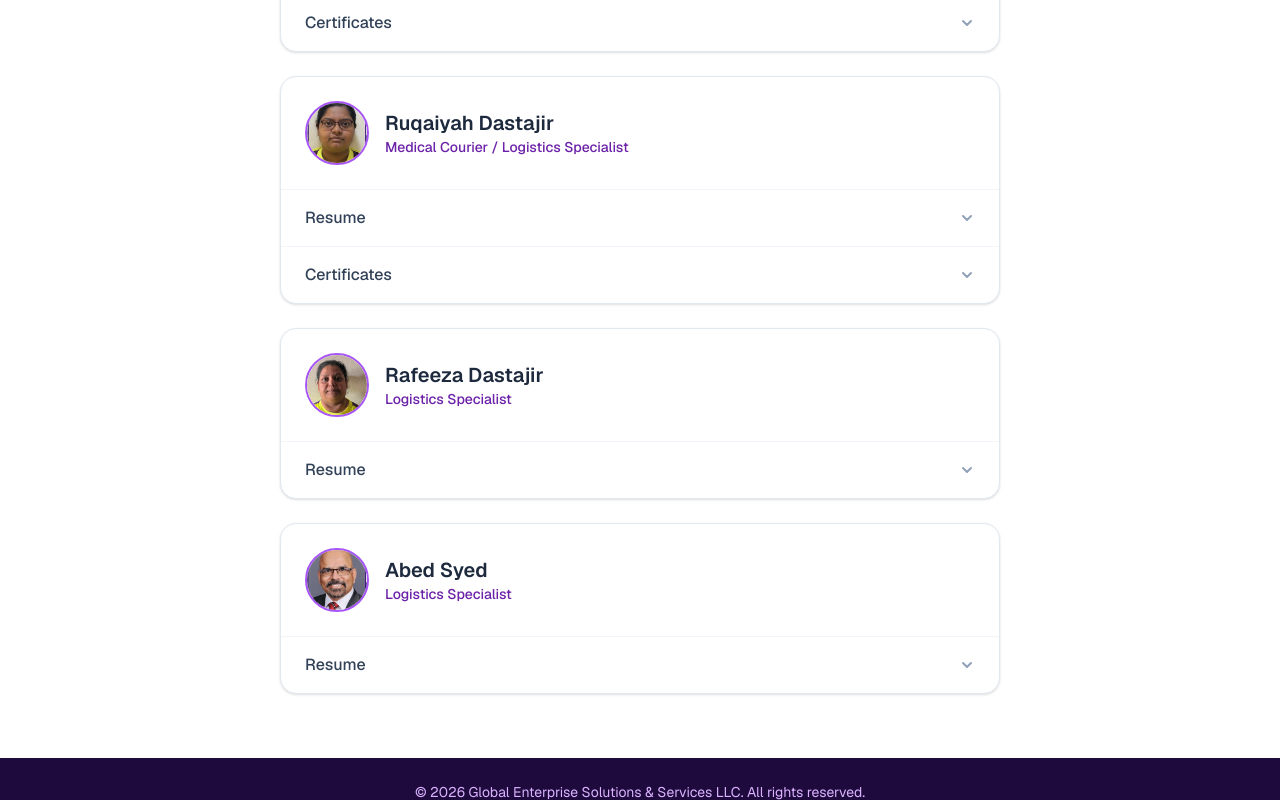
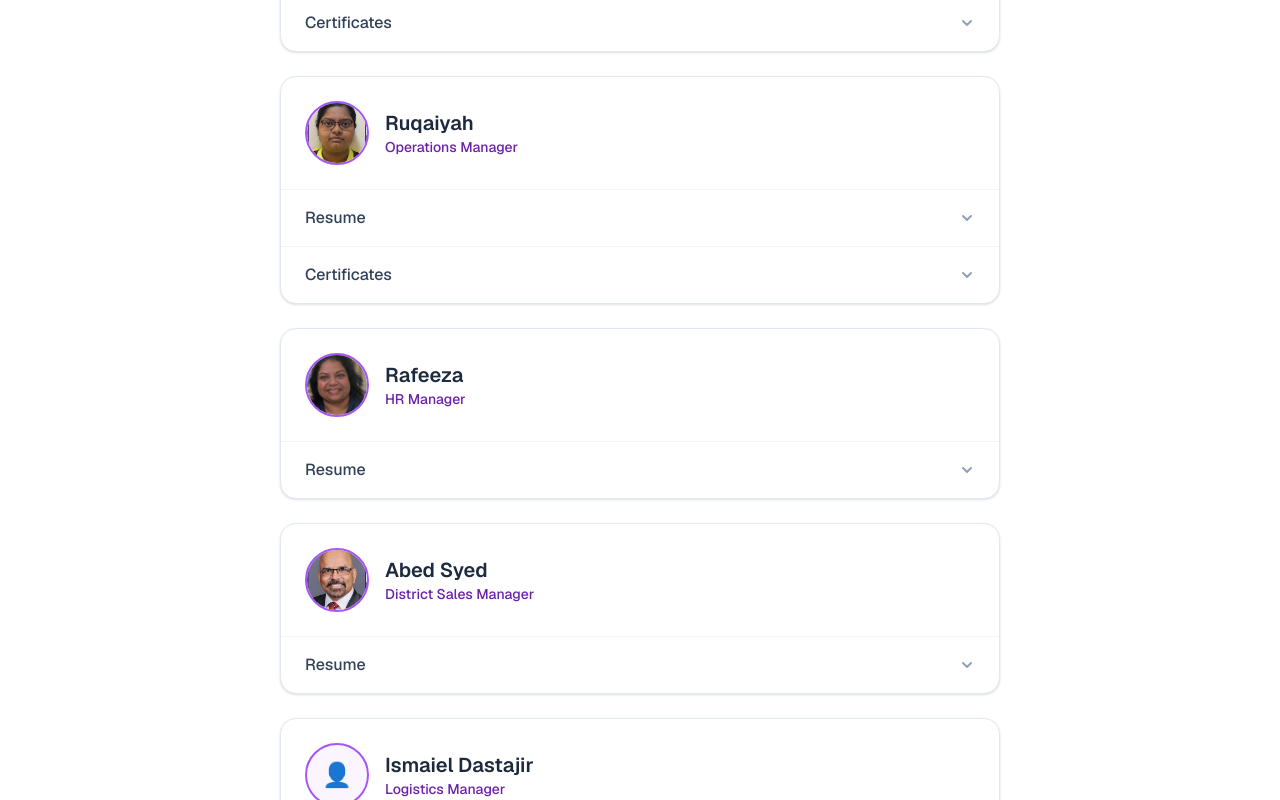
Before and after one commit to steevejoseph/med-services, a Next.js app: page /employees in a window 1280 px wide. Shown: the part 420-1220 px from the top of the page. Built offline with nearby package versions, Linux system fonts and the light colour scheme.

Commit message:
Make employee changes, upload pic

```diff
--- a/app/employees/page.tsx
+++ b/app/employees/page.tsx
@@ -146,7 +146,7 @@ const rafeezaResume: ResumeData = {
 const employees = [
   {
     name: "Imran Dastajir",
-    title: "Medical Courier / Logistics Specialist",
+    title: "Managing Director",
     photo: "/assets/photos/imran.png",
     resume: imranResume,
     certs: [
@@ -158,8 +158,8 @@ const employees = [
     ],
   },
   {
-    name: "Ruqaiyah Dastajir",
-    title: "Medical Courier / Logistics Specialist",
+    name: "Ruqaiyah",
+    title: "Operations Manager",
     photo: "/assets/photos/ruqaiyah.png",
     resume: ruqaiyahResume,
     certs: [
@@ -171,19 +171,27 @@ const employees = [
     ],
   },
   {
-    name: "Rafeeza Dastajir",
-    title: "Logistics Specialist",
-    photo: "/assets/photos/rafeeza.png",
+    name: "Rafeeza",
+    title: "HR Manager",
+    photo: "/assets/photos/rafeeza2.png",
     resume: rafeezaResume,
     certs: [],
   },
   {
     name: "Abed Syed",
-    title: "Logistics Specialist",
+    title: "District Sales Manager",
     photo: "/assets/photos/abed.png",
     resume: null,
     certs: [],
   },
+  {
+    name: "Ismaiel Dastajir",
+    title: "Logistics Manager",
+    photo: null,
+    resume: null,
+    certs: [],
+  },
+  ,
 ];
 
 export default function EmployeesPage() {
```
Also changed, not shown: public/assets/photos/rafeeza2.png (added).
